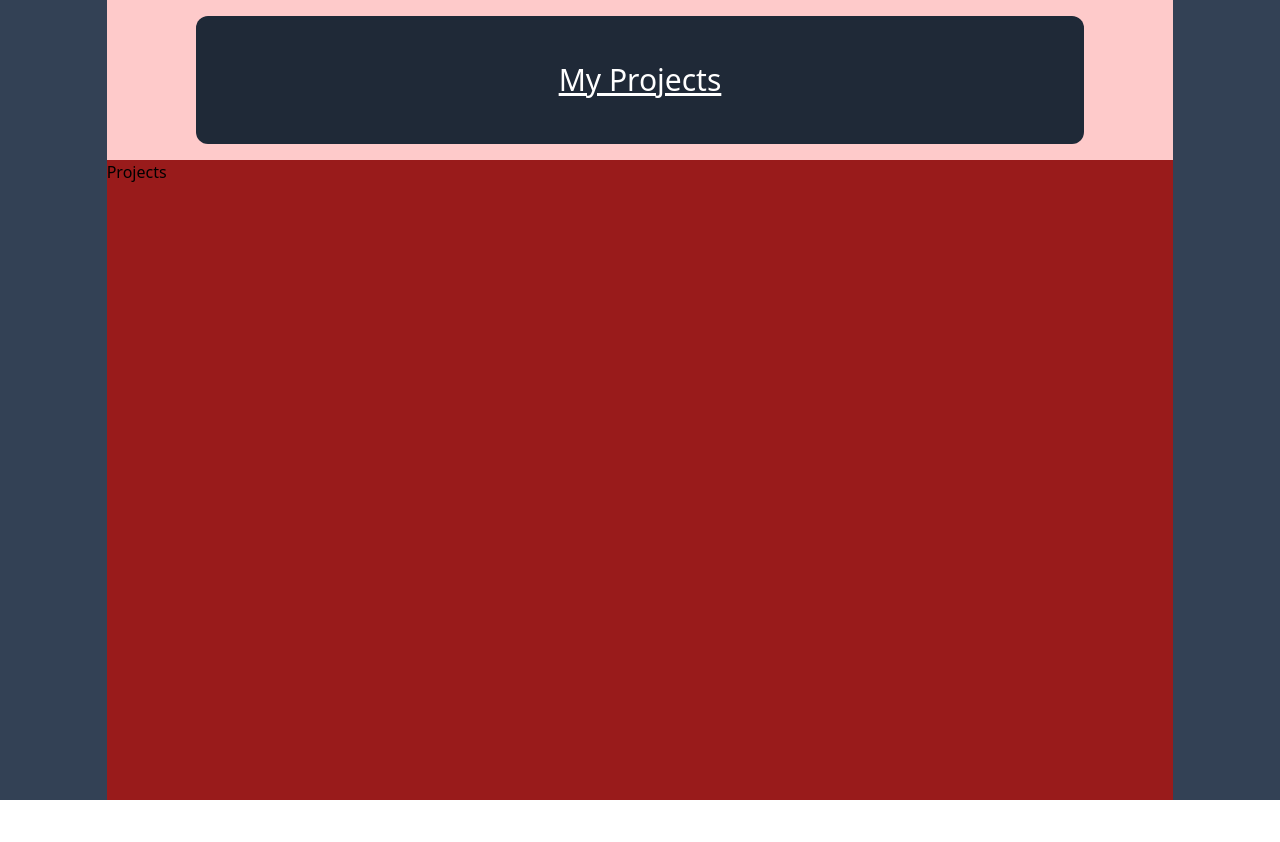
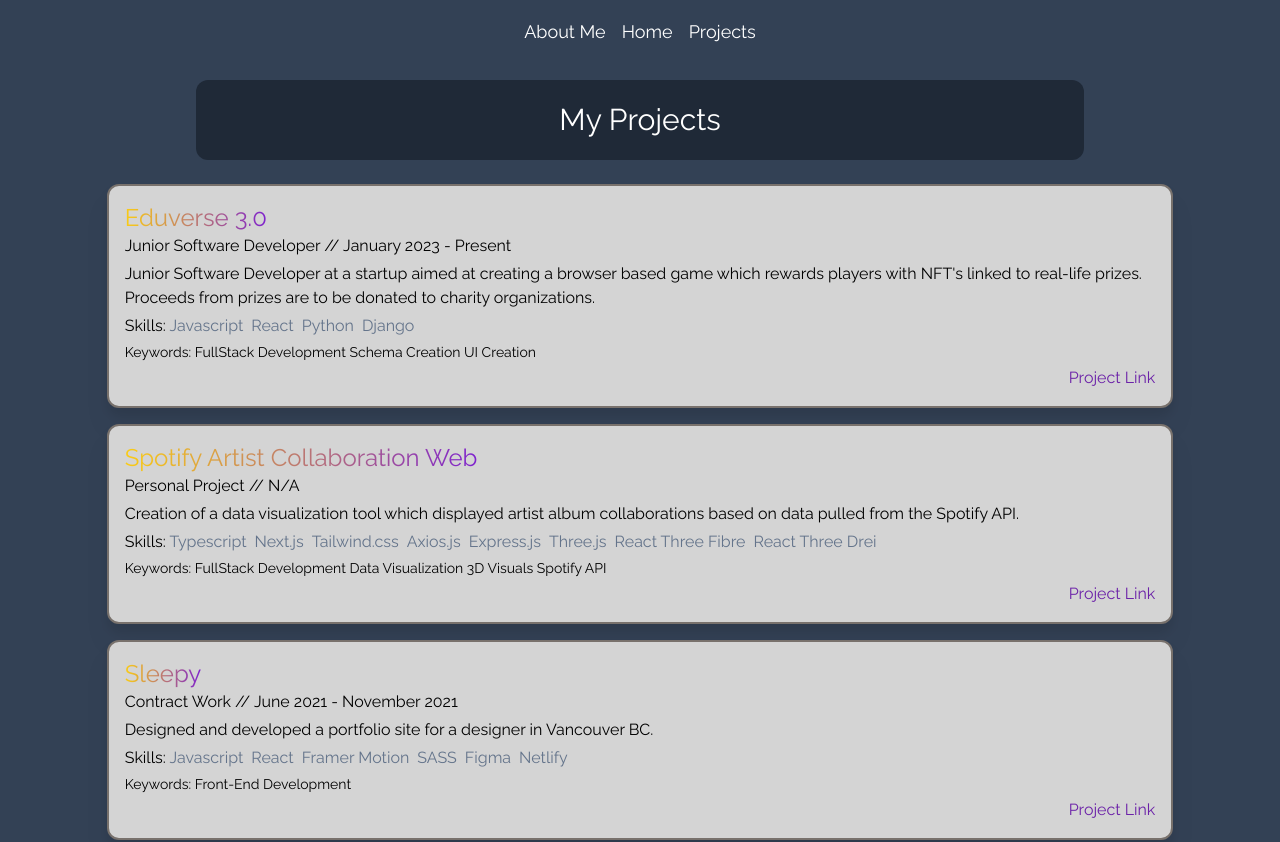
Before and after one commit to JYngson/portfoliosite2.0, a Next.js app: page /projects in a window 1280 px wide. Shown: the top 842 px of the page. Before the commit the page ends 800 px from the top, so only its background shows below. Built offline with nearby package versions, Linux system fonts and the light colour scheme.

Commit message:
created about page

```diff
--- a/public/projects.json
+++ b/public/projects.json
@@ -1,26 +1,49 @@
-[
-  {
-    "title": "",
-    "type": "",
-    "description":"",
-    "primarySkills":[],
-    "link":"",
-    "keywords": []
-  },
+{
+ "projectList":[
   {
     "title": "Eduverse 3.0",
     "type": "Junior Software Developer",
+    "date":"January 2023 - Present",
     "description":"Junior Software Developer at a startup aimed at creating a browser based game which rewards players with NFT's linked to real-life prizes. Proceeds from prizes are to be donated to charity organizations.",
     "primarySkills":["Javascript", "React", "Python", "Django"],
     "link":"https://master.d2lcf3ha8t05vj.amplifyapp.com/",
-    "keywords": ["Backend Development", "Schemea Creation", "UI Creation"]
+    "keywords": ["FullStack Development", "Schema Creation", "UI Creation"]
   },
   {
     "title": "Spotify Artist Collaboration Web",
     "type": "Personal Project",
+    "date": "N/A",
     "description":"Creation of a data visualization tool which displayed artist album collaborations based on data pulled from the Spotify API.",
     "primarySkills":["Typescript", "Next.js", "Tailwind.css", "Axios.js", "Express.js", "Three.js", "React Three Fibre", "React Three Drei"],
     "link":"https://github.com/TjArevalo/artistcollabweb",
     "keywords": ["FullStack Development", "Data Visualization","3D Visuals", "Spotify API"]
+  },
+  {
+    "title": "Sleepy",
+    "type": "Contract Work",
+    "date": "June 2021 - November 2021",
+    "description":"Designed and developed a portfolio site for a designer in Vancouver BC.",
+    "primarySkills":["Javascript","React","Framer Motion","SASS", "Figma", "Netlify"],
+    "link":"https://github.com/TjArevalo/jayteeportfolio",
+    "keywords": ["Front-End Development"]
+  },
+  {
+    "title": "Amay Sweets",
+    "type": "Contract Work",
+    "date": "November 2020 - December 2020",
+    "description":"Developed an online shop for a local family run bakery operating in Vancouver BC.",
+    "primarySkills":["Javascript", "React", "Styled Components", "Netlify"],
+    "link":"https://github.com/Nog-bs/amay-sweets",
+    "keywords": ["Front-End Development"]
   }
-]
+ ],
+ "template": {
+    "title": "",
+    "type": "",
+    "date":"",
+    "description":"",
+    "primarySkills":[""],
+    "link":"",
+    "keywords": [""]
+  }
+}
--- /dev/null
+++ b/src/pages/about_me.tsx
@@ -0,0 +1,34 @@
+import Head from 'next/head'
+import Navbar from './components/navbar'
+import Image from 'next/image'
+
+
+export default function about_me() {
+  return (
+    <div>
+      <Head>
+        <title>My Projects</title>
+        <link href='https://fonts.googleapis.com/css2?family=Raleway&display=swap' rel='stylesheet'/>
+      </Head>
+      <div id='aboutPage' className='flex flex-col items-center w-screen h-screen bg-slate-700 font-raleway'>
+        <Navbar />
+
+        <div className='flex flex-row'>
+          <div className='block w-[150px] h-[150px] rounded-full relative'>
+            <Image
+              src="/profilepic.jpg"
+              alt="Me!"
+              className='rounded-full'
+              fill
+              style={{objectFit:"cover"}}
+              priority
+            />
+          </div>
+          <div className='bg-red-700'>
+            <h1>Hello About Me</h1>
+          </div>
+        </div>
+      </div>
+    </div>
+  )
+}
--- /dev/null
+++ b/src/pages/components/navbar.tsx
@@ -0,0 +1,11 @@
+import Link from 'next/link'
+
+export default function Navbar() {
+  return (
+    <div id='navbar' className='flex flex-row-reverse w-full h-16 p-4 justify-center items-center'>
+      <Link href='/projects' className='text-lg text-white hover:text-purple-700'>Projects</Link>
+      <Link href='/' className='mx-4 text-lg text-white hover:text-purple-700'>Home</Link>
+      <Link href='/about_me' className='text-lg text-white hover:text-purple-700'>About Me</Link>
+    </div>
+  )
+}
--- a/src/pages/index.tsx
+++ b/src/pages/index.tsx
@@ -1,8 +1,6 @@
 import Head from 'next/head'
+import Link from 'next/link'
 import { motion } from "framer-motion"
-import { Inter } from 'next/font/google'
-
-const inter = Inter({ subsets: ['latin'] })
 
 export default function Home() {
   return (
@@ -17,7 +15,7 @@ export default function Home() {
         >
           <div className='absolute flex flex-row w-screen h-full bg-transparent z-20'>
             <div id='projectsLink' className='w-1/4 h-screen flex justify-center items-center opacity-0 hover:opacity-100 transition duration-500 bg-gradient-to-l from-transparent to-yellow-400'>
-              <h2 className='text-3xl bg-gradient-to-l from-yellow-400 to-purple-700 text-transparent bg-clip-text sm:rotate-[270deg] md:rotate-0'>My Projects</h2>
+              <Link href='/projects' className='text-3xl bg-gradient-to-l from-yellow-400 to-purple-700 text-transparent bg-clip-text sm:rotate-[270deg] md:rotate-0'>My Projects</Link>
             </div>
 
             <div id='headline' className='w-2/4 h-screen flex flex-col justify-center items-center font-bold'>
--- a/src/pages/projects.tsx
+++ b/src/pages/projects.tsx
@@ -1,14 +1,65 @@
+import Head from 'next/head'
+import Link from 'next/link'
+import projectList from "../../public/projects.json"
+import Navbar from './components/navbar'
+
+
 export default function projects() {
+
   return (
-    <div id='projectPage' className='flex justify-center w-screen h-screen bg-slate-700'>
-      <div id='projectPageWrapper' className='flex flex-col w-5/6 h-full items-center bg-red-200'>
+    <div>
+      <Head>
+        <title>My Projects</title>
+        <link href='https://fonts.googleapis.com/css2?family=Raleway&display=swap' rel='stylesheet'/>
+      </Head>
+      <div id='projectPage' className='flex flex-col items-center w-screen h-fit bg-slate-700 font-raleway'>
+        <Navbar />
+        <div id='projectPageWrapper' className='flex flex-col w-5/6 items-center'>
 
-        <div id='projectPageHeader' className='flex items-center m-4 w-5/6 h-1/6 bg-gray-800 rounded-xl'>
-          <h1 className='w-full text-center text-3xl underline text-white'>My Projects</h1>
-        </div>
+          <div id='projectPageHeader' className='flex items-center m-4 w-5/6 h-20 bg-gray-800 rounded-xl'>
+            <h1 className='w-full text-center text-3xl text-white'>My Projects</h1>
+          </div>
 
-        <div className='flex w-full h-5/6 bg-red-800'>
-            <h1>Projects</h1>
+          <div className='flex flex-col w-full'>
+              {
+                projectList.projectList.map(project => {
+                  return(
+                    <div className='flex flex-col w-full my-2 rounded-xl border-2 border-stone-500 bg-neutral-300 space-y-1 p-4 drop-shadow-xl'>
+                      <div>
+                        <h2 className='text-2xl bg-gradient-to-r from-yellow-400 to-purple-700 text-transparent bg-clip-text w-fit'>{project.title}</h2>
+                        <p>{project.type} // {project.date}</p>
+                      </div>
+                      <p>{project.description}</p>
+                      <div className='flex flex-row'>
+                        <p> Skills: {" "}
+                          {
+                            project.primarySkills.map(skill => {
+                              return(
+                                <span className='mr-2 text-slate-500'>{skill}</span>
+                              )
+                            })
+                          }
+                        </p>
+                      </div>
+
+                      <div className='flex flex-row'>
+                        <p className='text-sm'> Keywords: {" "}
+                          {
+                            project.keywords.map(keyword => {
+                              return(
+                                <span>{keyword} {" "} </span>
+                              )
+                            })
+                          }
+                        </p>
+                      </div>
+                      <Link href={project.link} target="_blank" className='text-purple-800 text-end'>Project Link</Link>
+                    </div>
+
+                  )
+                })
+              }
+          </div>
         </div>
       </div>
     </div>
--- a/src/styles/globals.css
+++ b/src/styles/globals.css
@@ -2,3 +2,4 @@
 @tailwind components;
 @tailwind utilities;
 @import url('https://fonts.googleapis.com/css2?family=Major+Mono+Display&display=swap');
+@import url('https://fonts.googleapis.com/css2?family=Raleway&display=swap')
--- a/tailwind.config.js
+++ b/tailwind.config.js
@@ -4,7 +4,8 @@ module.exports = {
   theme: {
     extend: {
       fontFamily:{
-        'mono': ['Major Mono Display', 'monospace','sans-serif']
+        'mono': ['Major Mono Display', 'monospace','sans-serif'],
+        'raleway': ['Raleway', 'sans-serif']
       }
     },
   },
```
Also changed, not shown: public/profilepic.jpg (added).
